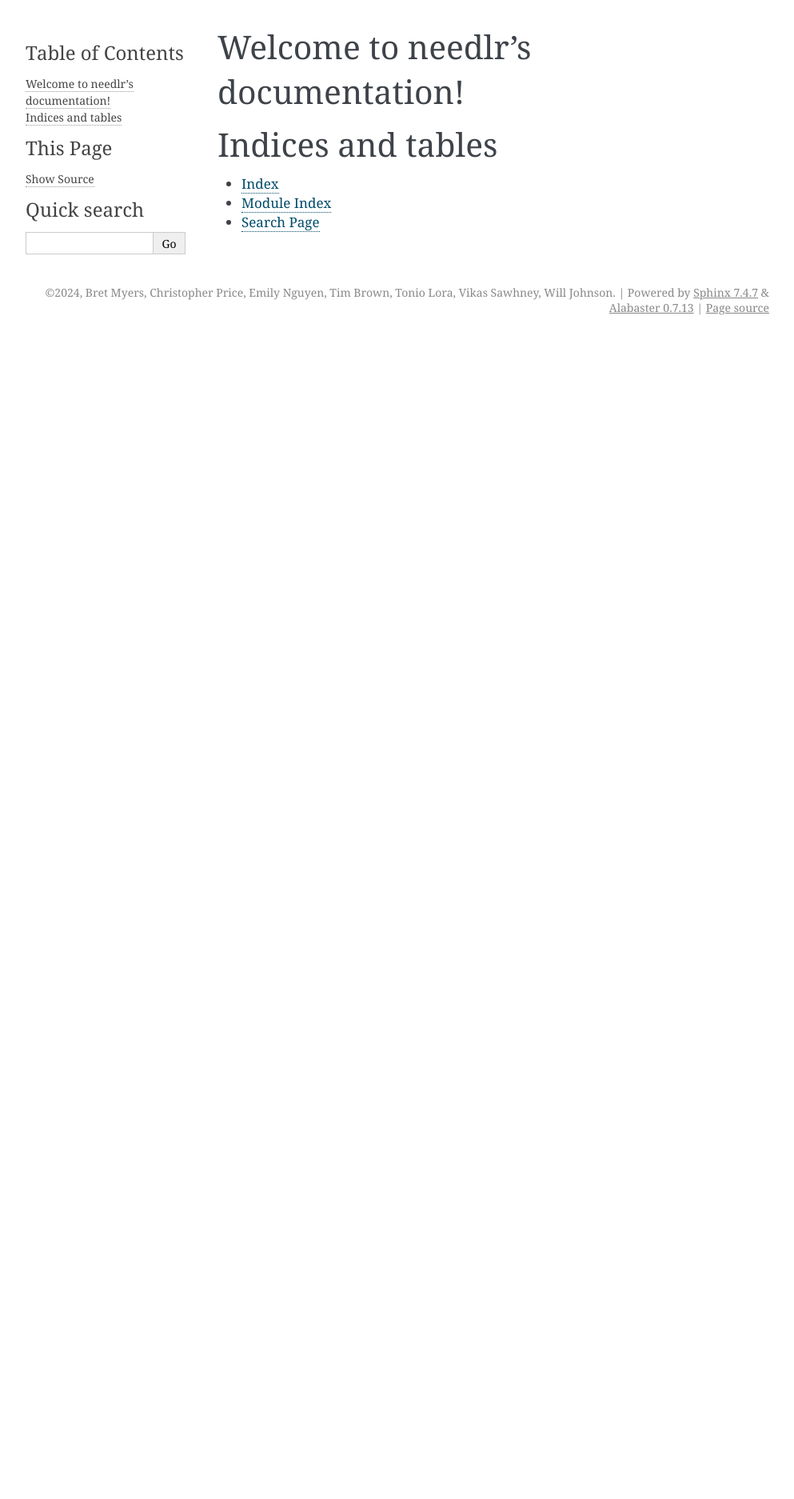
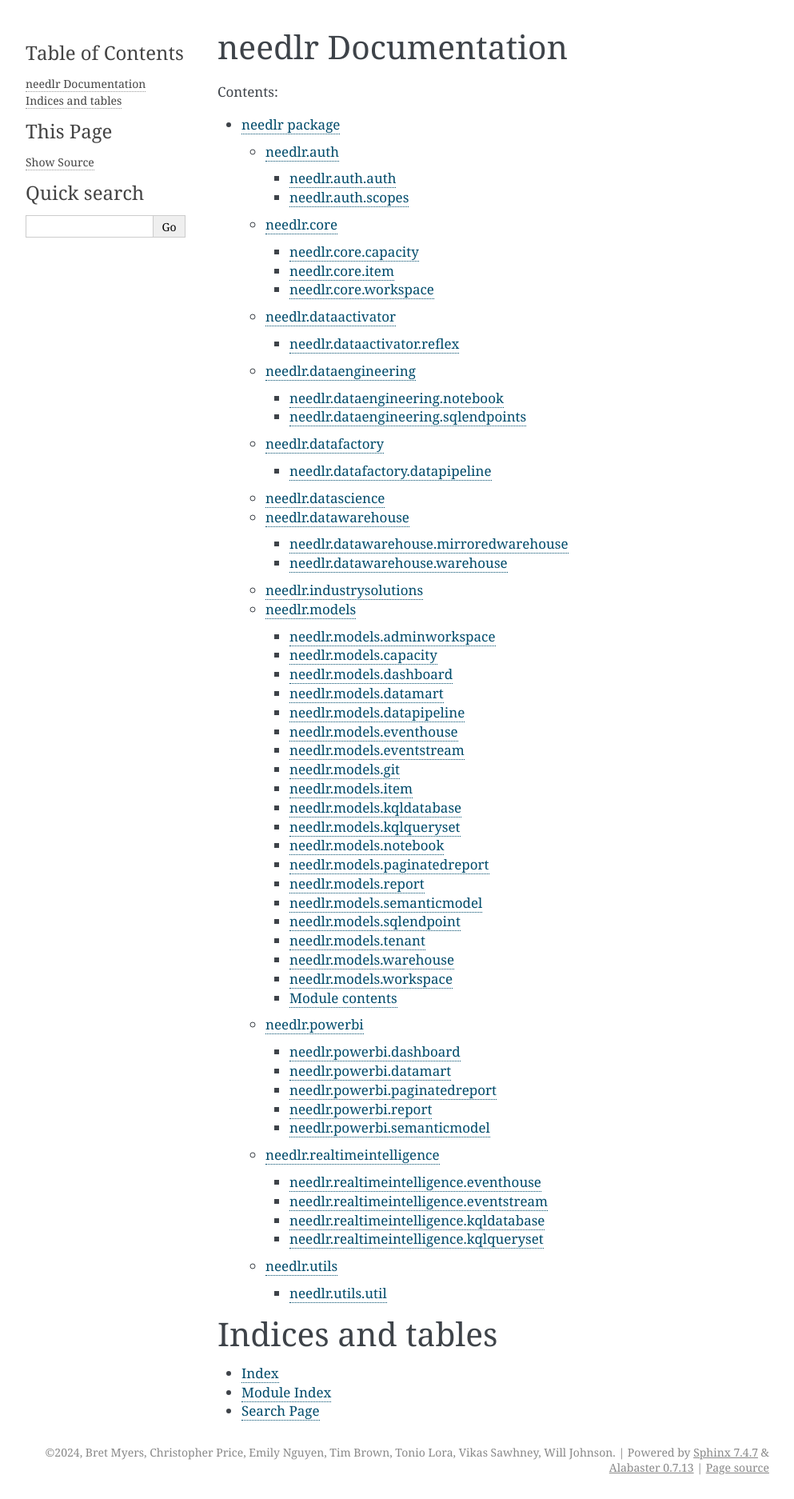
Before and after one commit to microsoft/needlr, a Sphinx documentation site: the page built from docs/source/index.rst, in a window 1280 px wide. Shown: the whole page at 80% size, without its empty margins (148-1141 px from the left). Built offline with Sphinx 7.4.7, drawn with Linux system fonts in a browser that asks for light colours; before the commit the page ends 900 px from its top, so only the background shows below that.

Commit message:
Generate sphinx-powered documentation (#41)
* Add local env setup for devs

Provide a list of steps for developers to set up their virtual environment with uv

* Update markdown syntax

Use code blocks

* Update markdown format

Implemented code blocks for the developer setup section

* Add punctuation

Add period to step 1 sentence for the developer setup section

* Update the index file

Updated title, updated maxdepth to 3, and added needlr to the toctree

* Add module pages

Add the following pages: modules, auth, core, dataactivator, dataengineering, datafactory, datascience, industrysolutions, models, powerbi, realtimeintelligence, needlr, needlr utils

* Delete unused modules file

Delete unused modules file

* Update release num and set path

Update release number to 0.1.4 to match PyPi and set path for sphinx to autogenerate summaries from docstrings

* Remove needlr.client

Remove needlr.client

```diff
--- a/docs/source/conf.py
+++ b/docs/source/conf.py
@@ -9,7 +9,13 @@
 project = 'needlr'
 copyright = '2024, Bret Myers, Christopher Price, Emily Nguyen, Tim Brown, Tonio Lora, Vikas Sawhney, Will Johnson'
 author = 'Bret Myers, Christopher Price, Emily Nguyen, Tim Brown, Tonio Lora, Vikas Sawhney, Will Johnson'
-release = '0.1.1'
+release = '0.1.4'
+
+## -- Set Path -----------------------------------------------------
+import os
+import sys
+
+sys.path.insert(0, os.path.abspath('../..'))
 
 # -- General configuration ---------------------------------------------------
 # https://www.sphinx-doc.org/en/master/usage/configuration.html#general-configuration
--- a/docs/source/index.rst
+++ b/docs/source/index.rst
@@ -3,14 +3,14 @@
    You can adapt this file completely to your liking, but it should at least
    contain the root `toctree` directive.
 
-Welcome to needlr's documentation!
+needlr Documentation
 ==================================
 
 .. toctree::
-   :maxdepth: 2
+   :maxdepth: 3
    :caption: Contents:
 
-
+   needlr
 
 Indices and tables
 ==================
--- /dev/null
+++ b/docs/source/needlr.auth.rst
@@ -0,0 +1,23 @@
+needlr.auth
+===================
+
+needlr.auth.auth
+-----------------------
+
+.. automodule:: needlr.auth.auth
+   :members:
+   :undoc-members:
+   :show-inheritance:
+
+needlr.auth.scopes
+-------------------------
+
+.. automodule:: needlr.auth.scopes
+   :members:
+   :undoc-members:
+   :show-inheritance:
+
+.. automodule:: needlr.auth
+   :members:
+   :undoc-members:
+   :show-inheritance:
--- /dev/null
+++ b/docs/source/needlr.core.capacity.rst
@@ -0,0 +1,15 @@
+needlr.core.capacity
+============================
+
+needlr.core.capacity.capacity
+------------------------------------
+
+.. automodule:: needlr.core.capacity.capacity
+   :members:
+   :undoc-members:
+   :show-inheritance:
+
+.. automodule:: needlr.core.capacity
+   :members:
+   :undoc-members:
+   :show-inheritance:
--- /dev/null
+++ b/docs/source/needlr.core.item.rst
@@ -0,0 +1,15 @@
+needlr.core.item
+========================
+
+needlr.core.item.item
+----------------------------
+
+.. automodule:: needlr.core.item.item
+   :members:
+   :undoc-members:
+   :show-inheritance:
+
+.. automodule:: needlr.core.item
+   :members:
+   :undoc-members:
+   :show-inheritance:
--- /dev/null
+++ b/docs/source/needlr.core.rst
@@ -0,0 +1,14 @@
+needlr.core
+===================
+
+.. toctree::
+   :maxdepth: 4
+
+   needlr.core.capacity
+   needlr.core.item
+   needlr.core.workspace
+
+.. automodule:: needlr.core
+   :members:
+   :undoc-members:
+   :show-inheritance:
--- /dev/null
+++ b/docs/source/needlr.core.workspace.rst
@@ -0,0 +1,31 @@
+needlr.core.workspace
+=============================
+
+needlr.core.workspace.identity
+-------------------------------------
+
+.. automodule:: needlr.core.workspace.identity
+   :members:
+   :undoc-members:
+   :show-inheritance:
+
+needlr.core.workspace.role
+---------------------------------
+
+.. automodule:: needlr.core.workspace.role
+   :members:
+   :undoc-members:
+   :show-inheritance:
+
+needlr.core.workspace.workspace
+--------------------------------------
+
+.. automodule:: needlr.core.workspace.workspace
+   :members:
+   :undoc-members:
+   :show-inheritance:
+
+.. automodule:: needlr.core.workspace
+   :members:
+   :undoc-members:
+   :show-inheritance:
--- /dev/null
+++ b/docs/source/needlr.dataactivator.reflex.rst
@@ -0,0 +1,7 @@
+needlr.dataactivator.reflex
+===================================
+
+.. automodule:: needlr.dataactivator.reflex
+   :members:
+   :undoc-members:
+   :show-inheritance:
--- /dev/null
+++ b/docs/source/needlr.dataactivator.rst
@@ -0,0 +1,12 @@
+needlr.dataactivator
+============================
+
+.. toctree::
+   :maxdepth: 4
+
+   needlr.dataactivator.reflex
+
+.. automodule:: needlr.dataactivator
+   :members:
+   :undoc-members:
+   :show-inheritance:
--- /dev/null
+++ b/docs/source/needlr.dataengineering.rst
@@ -0,0 +1,23 @@
+needlr.dataengineering
+==============================
+
+needlr.dataengineering.notebook
+--------------------------------------
+
+.. automodule:: needlr.dataengineering.notebook
+   :members:
+   :undoc-members:
+   :show-inheritance:
+
+needlr.dataengineering.sqlendpoints
+------------------------------------------
+
+.. automodule:: needlr.dataengineering.sqlendpoints
+   :members:
+   :undoc-members:
+   :show-inheritance:
+
+.. automodule:: needlr.dataengineering
+   :members:
+   :undoc-members:
+   :show-inheritance:
--- /dev/null
+++ b/docs/source/needlr.datafactory.rst
@@ -0,0 +1,15 @@
+needlr.datafactory
+==========================
+
+needlr.datafactory.datapipeline
+--------------------------------------
+
+.. automodule:: needlr.datafactory.datapipeline
+   :members:
+   :undoc-members:
+   :show-inheritance:
+
+.. automodule:: needlr.datafactory
+   :members:
+   :undoc-members:
+   :show-inheritance:
--- /dev/null
+++ b/docs/source/needlr.datascience.rst
@@ -0,0 +1,7 @@
+needlr.datascience
+==========================
+
+.. automodule:: needlr.datascience
+   :members:
+   :undoc-members:
+   :show-inheritance:
--- /dev/null
+++ b/docs/source/needlr.datawarehouse.rst
@@ -0,0 +1,23 @@
+needlr.datawarehouse
+============================
+
+needlr.datawarehouse.mirroredwarehouse
+---------------------------------------------
+
+.. automodule:: needlr.datawarehouse.mirroredwarehouse
+   :members:
+   :undoc-members:
+   :show-inheritance:
+
+needlr.datawarehouse.warehouse
+-------------------------------------
+
+.. automodule:: needlr.datawarehouse.warehouse
+   :members:
+   :undoc-members:
+   :show-inheritance:
+
+.. automodule:: needlr.datawarehouse
+   :members:
+   :undoc-members:
+   :show-inheritance:
--- /dev/null
+++ b/docs/source/needlr.industrysolutions.rst
@@ -0,0 +1,7 @@
+needlr.industrysolutions
+================================
+
+.. automodule:: needlr.industrysolutions
+   :members:
+   :undoc-members:
+   :show-inheritance:
--- /dev/null
+++ b/docs/source/needlr.models.rst
@@ -0,0 +1,162 @@
+needlr.models
+=====================
+
+needlr.models.adminworkspace
+-----------------------------------
+
+.. automodule:: needlr.models.adminworkspace
+   :members:
+   :undoc-members:
+   :show-inheritance:
+
+needlr.models.capacity
+-----------------------------
+
+.. automodule:: needlr.models.capacity
+   :members:
+   :undoc-members:
+   :show-inheritance:
+
+needlr.models.dashboard
+------------------------------
+
+.. automodule:: needlr.models.dashboard
+   :members:
+   :undoc-members:
+   :show-inheritance:
+
+needlr.models.datamart
+-----------------------------
+
+.. automodule:: needlr.models.datamart
+   :members:
+   :undoc-members:
+   :show-inheritance:
+
+needlr.models.datapipeline
+---------------------------------
+
+.. automodule:: needlr.models.datapipeline
+   :members:
+   :undoc-members:
+   :show-inheritance:
+
+needlr.models.eventhouse
+-------------------------------
+
+.. automodule:: needlr.models.eventhouse
+   :members:
+   :undoc-members:
+   :show-inheritance:
+
+needlr.models.eventstream
+--------------------------------
+
+.. automodule:: needlr.models.eventstream
+   :members:
+   :undoc-members:
+   :show-inheritance:
+
+needlr.models.git
+------------------------
+
+.. automodule:: needlr.models.git
+   :members:
+   :undoc-members:
+   :show-inheritance:
+
+needlr.models.item
+-------------------------
+
+.. automodule:: needlr.models.item
+   :members:
+   :undoc-members:
+   :show-inheritance:
+
+needlr.models.kqldatabase
+--------------------------------
+
+.. automodule:: needlr.models.kqldatabase
+   :members:
+   :undoc-members:
+   :show-inheritance:
+
+needlr.models.kqlqueryset
+--------------------------------
+
+.. automodule:: needlr.models.kqlqueryset
+   :members:
+   :undoc-members:
+   :show-inheritance:
+
+needlr.models.notebook
+-----------------------------
+
+.. automodule:: needlr.models.notebook
+   :members:
+   :undoc-members:
+   :show-inheritance:
+
+needlr.models.paginatedreport
+------------------------------------
+
+.. automodule:: needlr.models.paginatedreport
+   :members:
+   :undoc-members:
+   :show-inheritance:
+
+needlr.models.report
+---------------------------
+
+.. automodule:: needlr.models.report
+   :members:
+   :undoc-members:
+   :show-inheritance:
+
+needlr.models.semanticmodel
+----------------------------------
+
+.. automodule:: needlr.models.semanticmodel
+   :members:
+   :undoc-members:
+   :show-inheritance:
+
+needlr.models.sqlendpoint
+--------------------------------
+
+.. automodule:: needlr.models.sqlendpoint
+   :members:
+   :undoc-members:
+   :show-inheritance:
+
+needlr.models.tenant
+---------------------------
+
+.. automodule:: needlr.models.tenant
+   :members:
+   :undoc-members:
+   :show-inheritance:
+
+needlr.models.warehouse
+------------------------------
+
+.. automodule:: needlr.models.warehouse
+   :members:
+   :undoc-members:
+   :show-inheritance:
+
+needlr.models.workspace
+------------------------------
+
+.. automodule:: needlr.models.workspace
+   :members:
+   :undoc-members:
+   :show-inheritance:
+
+Module contents
+---------------
+
+.. automodule:: needlr.models
+   :members:
+   :undoc-members:
+   :show-inheritance:
--- /dev/null
+++ b/docs/source/needlr.powerbi.rst
@@ -0,0 +1,47 @@
+needlr.powerbi
+======================
+
+needlr.powerbi.dashboard
+-------------------------------
+
+.. automodule:: needlr.powerbi.dashboard
+   :members:
+   :undoc-members:
+   :show-inheritance:
+
+needlr.powerbi.datamart
+------------------------------
+
+.. automodule:: needlr.powerbi.datamart
+   :members:
+   :undoc-members:
+   :show-inheritance:
+
+needlr.powerbi.paginatedreport
+-------------------------------------
+
+.. automodule:: needlr.powerbi.paginatedreport
+   :members:
+   :undoc-members:
+   :show-inheritance:
+
+needlr.powerbi.report
+----------------------------
+
+.. automodule:: needlr.powerbi.report
+   :members:
+   :undoc-members:
+   :show-inheritance:
+
+needlr.powerbi.semanticmodel
+-----------------------------------
+
+.. automodule:: needlr.powerbi.semanticmodel
+   :members:
+   :undoc-members:
+   :show-inheritance:
+
+.. automodule:: needlr.powerbi
+   :members:
+   :undoc-members:
+   :show-inheritance:
--- /dev/null
+++ b/docs/source/needlr.realtimeintelligence.rst
@@ -0,0 +1,39 @@
+needlr.realtimeintelligence
+===================================
+
+needlr.realtimeintelligence.eventhouse
+---------------------------------------------
+
+.. automodule:: needlr.realtimeintelligence.eventhouse
+   :members:
+   :undoc-members:
+   :show-inheritance:
+
+needlr.realtimeintelligence.eventstream
+----------------------------------------------
+
+.. automodule:: needlr.realtimeintelligence.eventstream
+   :members:
+   :undoc-members:
+   :show-inheritance:
+
+needlr.realtimeintelligence.kqldatabase
+----------------------------------------------
+
+.. automodule:: needlr.realtimeintelligence.kqldatabase
+   :members:
+   :undoc-members:
+   :show-inheritance:
+
+needlr.realtimeintelligence.kqlqueryset
+----------------------------------------------
+
+.. automodule:: needlr.realtimeintelligence.kqlqueryset
+   :members:
+   :undoc-members:
+   :show-inheritance:
+
+.. automodule:: needlr.realtimeintelligence
+   :members:
+   :undoc-members:
+   :show-inheritance:
--- /dev/null
+++ b/docs/source/needlr.rst
@@ -0,0 +1,30 @@
+needlr package
+==============
+
+.. toctree::
+   :maxdepth: 4
+
+   needlr.auth
+   needlr.core
+   needlr.dataactivator
+   needlr.dataengineering
+   needlr.datafactory
+   needlr.datascience
+   needlr.datawarehouse
+   needlr.industrysolutions
+   needlr.models
+   needlr.powerbi
+   needlr.realtimeintelligence
+   needlr.utils
+
+--------------------
+
+.. automodule:: needlr.client
+   :members:
+   :undoc-members:
+   :show-inheritance:
+
+.. automodule:: needlr
+   :members:
+   :undoc-members:
+   :show-inheritance:
--- /dev/null
+++ b/docs/source/needlr.utils.rst
@@ -0,0 +1,15 @@
+needlr.utils
+====================
+
+needlr.utils.util
+------------------------
+
+.. automodule:: needlr.utils.util
+   :members:
+   :undoc-members:
+   :show-inheritance:
+
+.. automodule:: needlr.utils
+   :members:
+   :undoc-members:
+   :show-inheritance:
```
Also changed, not shown: README.md (+20 -0 lines).
